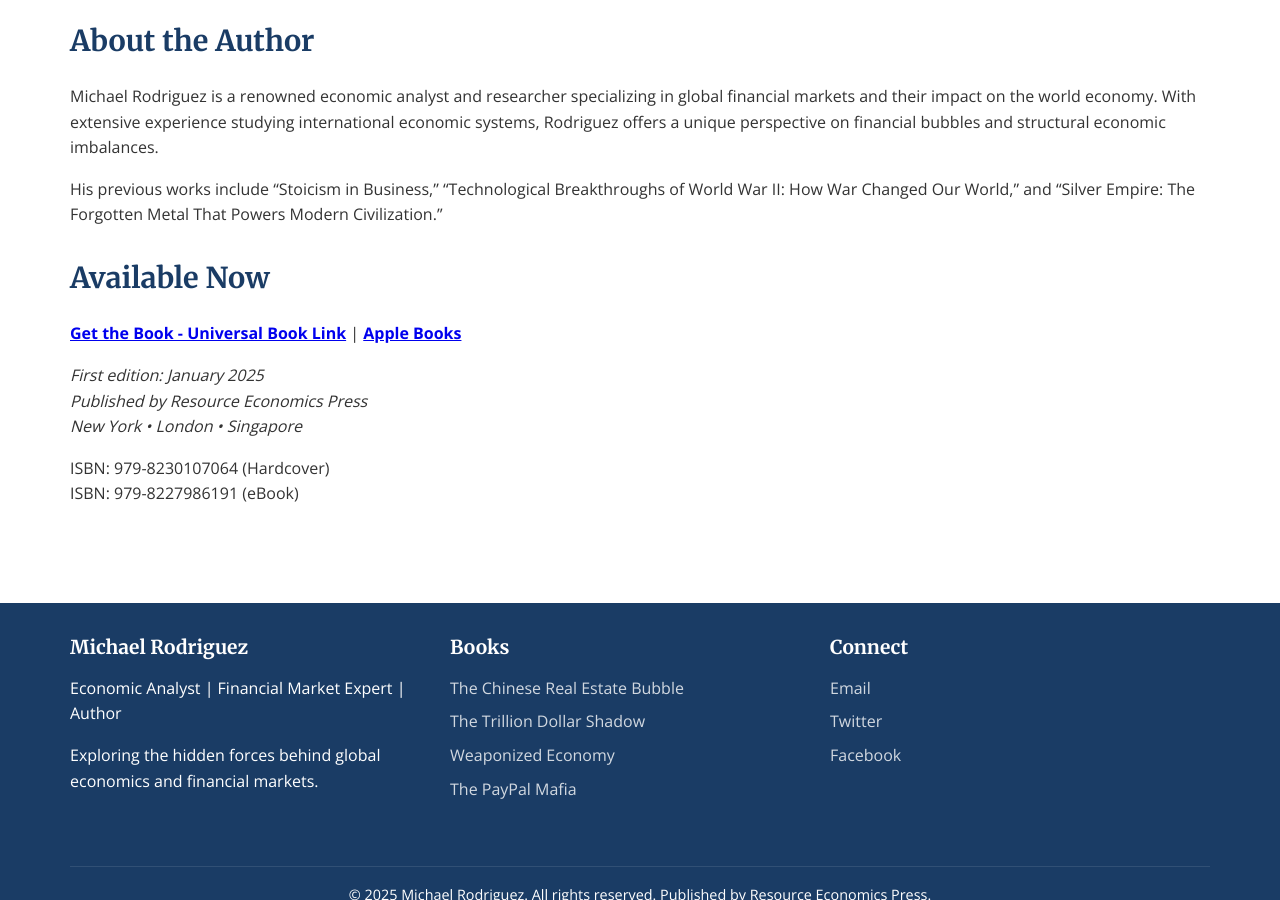
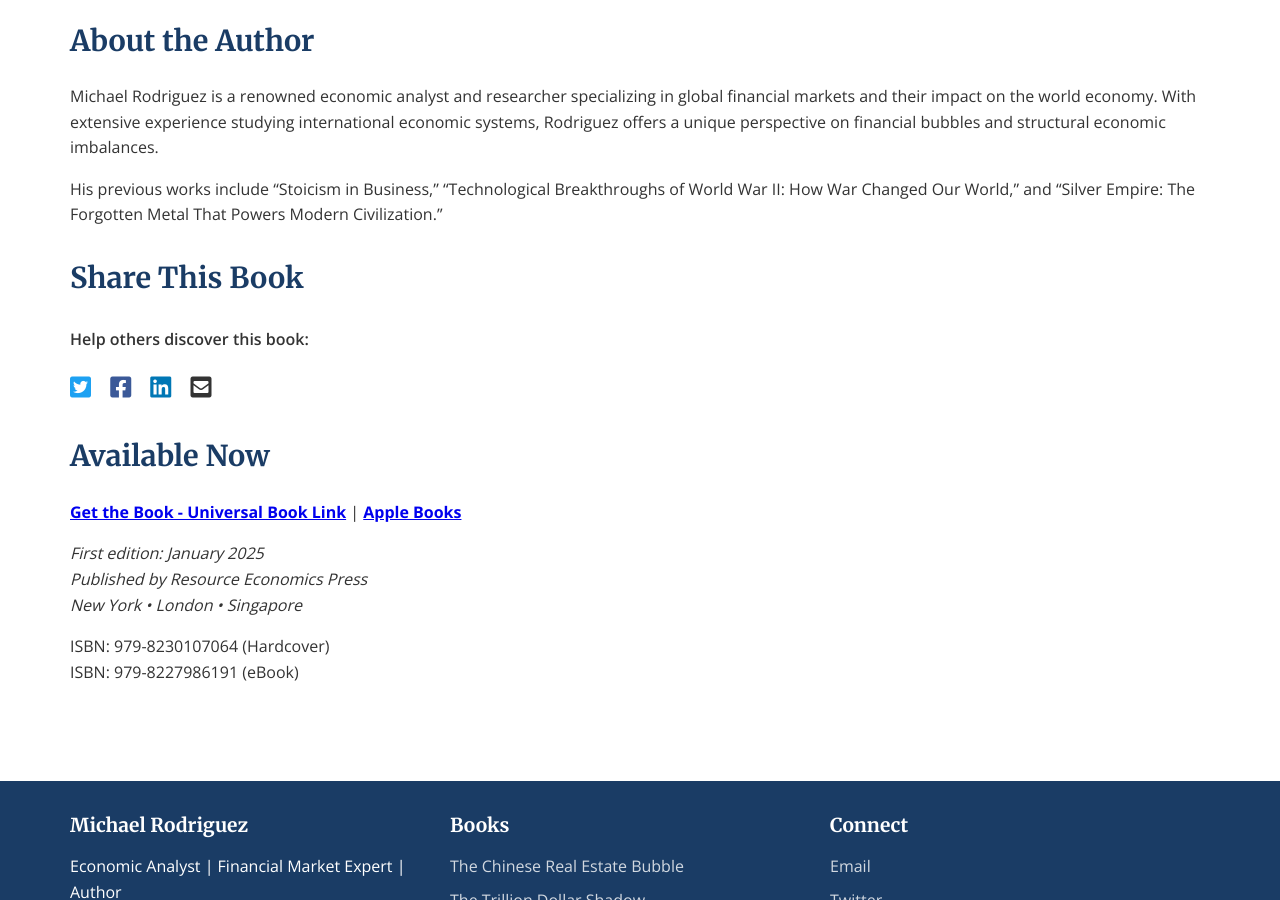
Before and after one commit to Zews123/michael-rodriguez-books, a Jekyll site: the page built from books/chinese-real-estate-bubble.md, in a window 1280 px wide and 900 px high, scrolled down 1643 px. Built offline with Jekyll 4.4.1, drawn with Linux system fonts in a browser that asks for light colours.

Commit message:
Update chinese-real-estate-bubble.md

```diff
--- a/books/chinese-real-estate-bubble.md
+++ b/books/chinese-real-estate-bubble.md
@@ -53,6 +53,26 @@
 
 His previous works include "Stoicism in Business," "Technological Breakthroughs of World War II: How War Changed Our World," and "Silver Empire: The Forgotten Metal That Powers Modern Civilization."
 
+<link rel="stylesheet" href="https://cdnjs.cloudflare.com/ajax/libs/font-awesome/5.15.3/css/all.min.css">
+
+## Share This Book
+
+<div class="social-share" style="margin: 30px 0;">
+  <p style="margin-bottom: 15px; font-weight: 600;">Help others discover this book:</p>
+  <a href="https://twitter.com/intent/tweet?text=Check out 'The Chinese Real Estate Bubble' by Michael Rodriguez&url={{ site.url }}{{ site.baseurl }}{{ page.url }}&via=MRodriguezBooks" target="_blank" rel="noopener noreferrer" style="display: inline-block; margin-right: 15px; font-size: 24px; color: #1DA1F2;">
+    <i class="fab fa-twitter-square"></i>
+  </a>
+  <a href="https://www.facebook.com/sharer/sharer.php?u={{ site.url }}{{ site.baseurl }}{{ page.url }}" target="_blank" rel="noopener noreferrer" style="display: inline-block; margin-right: 15px; font-size: 24px; color: #3b5998;">
+    <i class="fab fa-facebook-square"></i>
+  </a>
+  <a href="https://www.linkedin.com/shareArticle?mini=true&url={{ site.url }}{{ site.baseurl }}{{ page.url }}&title=The Chinese Real Estate Bubble by Michael Rodriguez" target="_blank" rel="noopener noreferrer" style="display: inline-block; margin-right: 15px; font-size: 24px; color: #0077b5;">
+    <i class="fab fa-linkedin"></i>
+  </a>
+  <a href="mailto:?subject=Check out this book: The Chinese Real Estate Bubble&body=I thought you might be interested in this book by Michael Rodriguez: {{ site.url }}{{ site.baseurl }}{{ page.url }}" style="display: inline-block; font-size: 24px; color: #333333;">
+    <i class="fas fa-envelope-square"></i>
+  </a>
+</div>
+
 ## Available Now
 
 <!-- Здесь нужно будет вставить ссылки на магазины -->
```
